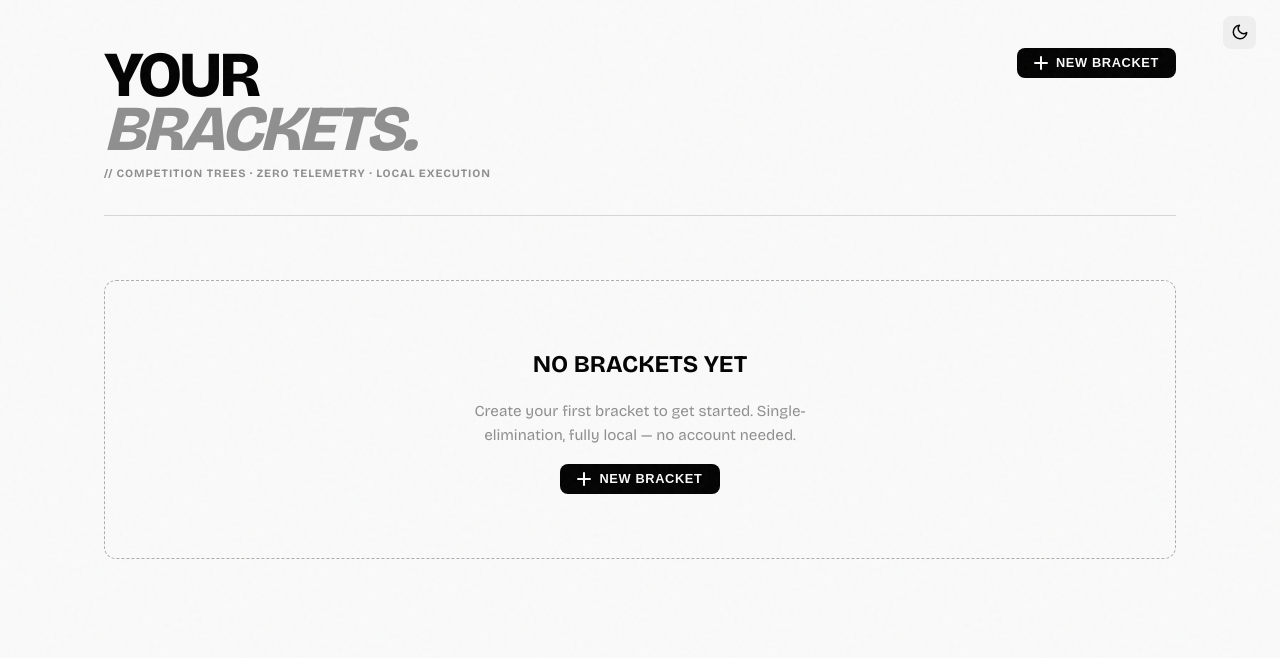
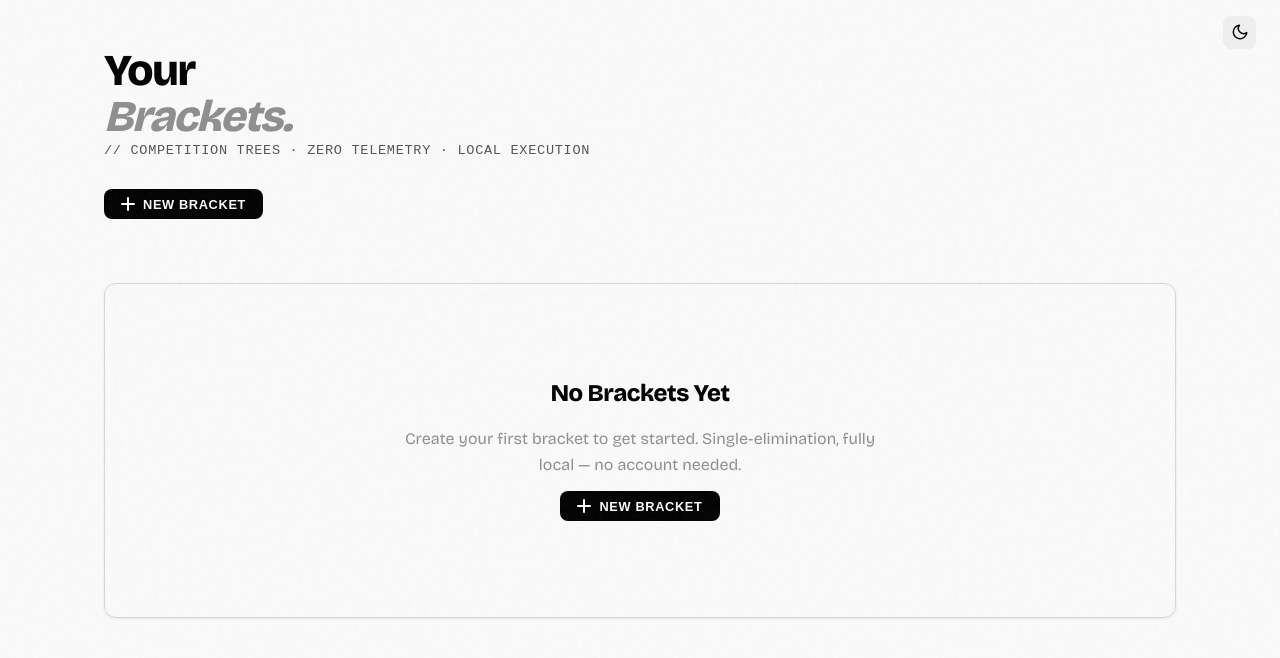
Before and after one commit to vurtal248/brack, a React (Vite) app: page / in a window 1280 px wide. Shown: the top 658 px of the page. Built offline with nearby package versions, Linux system fonts and the light colour scheme; a web font is replaced by a local one.

Commit message:
Update Home.module.css

```diff
--- a/src/pages/Home.module.css
+++ b/src/pages/Home.module.css
@@ -1,195 +1,265 @@
+/* ── Home — Elevated Grid ──────────────────────────────────────── */
+
 .wrap {
-  padding: 3rem 5%;
+  padding: var(--space-7) 5%;
   max-width: 1200px;
   margin: 0 auto;
 }
 
+/* ── Hero row ────────────────────────────────────────────────── */
 .hero {
   display: flex;
+  flex-direction: column;
   align-items: flex-start;
-  justify-content: space-between;
-  margin-bottom: 4rem;
-  padding-bottom: 2rem;
-  border-bottom: 1px solid var(--border);
+  margin-bottom: var(--space-8);
+  gap: var(--space-6);
+  position: relative;
+  z-index: 10;
 }
 
 .title {
   font-family: var(--font-display);
-  font-weight: 900;
-  font-size: clamp(3rem, 5vw, 5rem);
-  text-transform: uppercase;
-  line-height: 0.85;
-  letter-spacing: -0.04em;
-  margin-bottom: 0.5rem;
+  font-weight: 800;
+  /* Fluid scaling crushed for density */
+  font-size: clamp(2rem, 4vw, 2.75rem);
+  line-height: 1.05;
+  letter-spacing: -0.03em;
+  color: var(--text);
 }
 
 .title em {
   font-style: italic;
+  font-weight: 800;
+  display: inline-block;
   color: var(--text-dim);
 }
 
 .sub {
-  font-size: 0.7rem;
-  font-weight: 700;
-  text-transform: uppercase;
-  letter-spacing: 0.08em;
-  color: var(--text-dim);
+  font-family: var(--font-mono);
+  font-size: 0.85rem;
+  font-weight: 500;
+  letter-spacing: 0.05em;
+  color: var(--text-sub);
 }
 
+.headerRow {
+  display: flex;
+  width: 100%;
+  justify-content: space-between;
+  align-items: flex-end;
+}
+
+/* ── Bracket grid ────────────────────────────────────────────── */
 .grid {
   display: grid;
-  grid-template-columns: repeat(auto-fill, minmax(320px, 1fr));
-  gap: 1.5rem;
+  grid-template-columns: repeat(auto-fill, minmax(280px, 1fr)); /* allow smaller cards */
+  gap: var(--space-4);
+  position: relative;
+  z-index: 10;
 }
 
+/* ── Card - Glass Elevated ────────────────────────────────────── */
 .card {
-  background: var(--bg-2);
-  border: 1px solid var(--border);
+  background: var(--bg-glass);
+  backdrop-filter: blur(24px);
+  -webkit-backdrop-filter: blur(24px);
+  border: var(--border-width) solid var(--border);
   border-radius: var(--radius-lg);
-  padding: 1.5rem;
+  padding: var(--space-4) var(--space-5); /* Density drop */
   cursor: pointer;
   display: flex;
   flex-direction: column;
+  box-shadow: var(--shadow);
   transition:
-    transform 150ms var(--ease-out),
-    border-color 150ms ease,
-    background-color 150ms ease,
-    box-shadow 150ms ease;
+    border-color 200ms ease,
+    box-shadow   200ms var(--ease-out),
+    transform    200ms var(--ease-spring),
+    background-color 200ms ease;
   position: relative;
+  overflow: hidden;
+  animation: slideUp 450ms var(--ease-spring) both;
+}
+
+@keyframes slideUp {
+  0% {
+    opacity: 0;
+    transform: translateY(20px) scale(0.95);
+  }
+  100% {
+    opacity: 1;
+    transform: translateY(0) scale(1);
+  }
 }
 
 .card:hover {
-  border-color: var(--text);
-  background: var(--bg-3);
-  transform: translateY(-2px);
-  box-shadow: 0 8px 24px -8px oklch(from var(--text) l c h / 0.15);
+  border-color: var(--border-light);
+  transform: translateY(-4px);
+  box-shadow: var(--shadow-hover);
+  background: var(--bg-2);
 }
 
 .card:active {
-  transform: translateY(0) scale(0.98);
+  transform: scale(0.98);
+  box-shadow: var(--shadow-active);
 }
 
+/* Optional hover flare */
+.card::before {
+  content: '';
+  position: absolute;
+  top: 0; left: 0; right: 0;
+  height: 100px;
+  background: linear-gradient(to bottom, var(--border-light), transparent);
+  opacity: 0;
+  transition: opacity 300ms ease;
+  pointer-events: none;
+}
+
+.card:hover::before {
+  opacity: 1;
+}
+
+/* ── Card internals ──────────────────────────────────────────── */
 .cardTop {
   display: flex;
   justify-content: space-between;
   align-items: flex-start;
-  gap: 1rem;
-  margin-bottom: 1rem;
+  gap: var(--space-4);
+  margin-bottom: var(--space-4);
 }
 
 .cardName {
   font-family: var(--font-display);
-  font-size: 1.5rem;
+  font-size: 1.15rem; /* Crushed from 1.5rem for density */
   font-weight: 700;
-  line-height: 1.1;
-  text-transform: uppercase;
+  line-height: 1.2;
+  letter-spacing: -0.01em;
   color: var(--text);
   word-wrap: break-word;
 }
 
+/* Actions animate via scale and opacity */
 .cardActions {
   display: flex;
-  gap: 0.25rem;
+  gap: var(--space-2);
   opacity: 0;
-  transition: opacity 150ms ease;
+  transform: translateX(10px);
+  transition:
+    opacity 200ms ease,
+    transform 200ms var(--ease-out);
+  flex-shrink: 0;
 }
 
 .card:hover .cardActions,
 .card:focus-within .cardActions {
   opacity: 1;
+  transform: translateX(0);
 }
 
-.iconBtn {
-  padding: 0.4rem;
-  font-size: 1.2rem;
-}
-
+/* ── Meta row: status + tag ──────────────────────────────────── */
 .meta {
   display: flex;
   flex-wrap: wrap;
-  gap: 0.5rem;
-  margin-bottom: 2rem;
+  gap: var(--space-2);
+  margin-bottom: var(--space-6);
 }
 
 .statusPill,
 .tagPill {
-  font-size: 0.65rem;
-  font-weight: 700;
+  display: inline-flex;
+  align-items: center;
+  justify-content: center;
+  font-family: var(--font-mono);
+  font-size: 0.7rem;
+  font-weight: 600;
   text-transform: uppercase;
-  padding: 0.2rem 0.6rem;
-  border-radius: 9999px;
+  padding: 0.35rem 0.6rem;
+  border-radius: var(--radius-pill);
+  line-height: 1;
   letter-spacing: 0.05em;
-  border: 1px solid transparent;
 }
 
 .statusPill.seeding {
   background: var(--bg-3);
-  color: var(--text);
-  border-color: var(--border-hi);
+  color: var(--text-dim);
 }
 
 .statusPill.active {
-  background: oklch(from var(--win) l c h / 0.1);
-  color: var(--win);
-  border-color: oklch(from var(--win) l c h / 0.3);
+  background: var(--text);
+  color: var(--bg);
+  box-shadow: 0 4px 12px var(--shadow-hover);
 }
 
 .statusPill.complete {
-  background: var(--text);
-  color: var(--bg);
+  background: transparent;
+  border: 1px solid var(--border-hi);
+  color: var(--text);
 }
 
 .tagPill {
-  background: var(--bg);
-  color: var(--text-dim);
-  border-color: var(--border);
+  background: transparent;
+  color: var(--text-sub);
+  border: 1px solid var(--border);
 }
 
+/* ── Footer row ──────────────────────────────────────────────── */
 .info {
   display: flex;
   justify-content: space-between;
   align-items: center;
-  font-size: 0.75rem;
+  font-family: var(--font-display);
+  font-size: 0.85rem;
+  font-weight: 500;
   color: var(--text-dim);
   margin-top: auto;
-  border-top: 1px solid var(--border);
-  padding-top: 1rem;
+  border-top: var(--border-width) solid var(--border);
+  padding-top: var(--space-4);
 }
 
 .info span {
   display: flex;
   align-items: center;
-  gap: 0.4rem;
+  gap: var(--space-2);
 }
 
+/* ── Empty state ─────────────────────────────────────────────── */
 .emptyState {
   grid-column: 1 / -1;
-  border: 1px dashed var(--border-hi);
+  background: var(--bg-glass);
+  backdrop-filter: blur(12px);
+  border: var(--border-width) solid var(--border);
   border-radius: var(--radius-lg);
-  padding: 4rem 2rem;
-  text-align: center;
+  padding: var(--space-9) var(--space-6);
   display: flex;
   flex-direction: column;
   align-items: center;
-  gap: 1rem;
+  text-align: center;
+  gap: var(--space-4);
+  box-shadow: var(--shadow-sm);
 }
 
 .emptyHeader {
   font-family: var(--font-display);
-  font-size: 1.5rem;
-  font-weight: 700;
-  text-transform: uppercase;
+  font-size: 1.5rem; /* Compressed density */
+  font-weight: 800;
+  line-height: 1.1;
+  letter-spacing: -0.02em;
+  margin-bottom: var(--space-2);
+  color: var(--text);
 }
 
 .emptyText {
   color: var(--text-dim);
-  max-width: 400px;
+  max-width: 48ch;
   line-height: 1.6;
+  font-size: 1rem;
 }
 
+/* ── Responsive ──────────────────────────────────────────────── */
 @media (max-width: 768px) {
-  .hero {
+  .headerRow {
     flex-direction: column;
-    gap: 1.5rem;
+    align-items: flex-start;
+    gap: var(--space-5);
   }
 }
```
